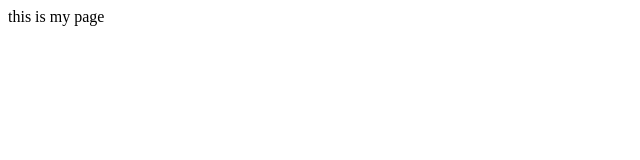
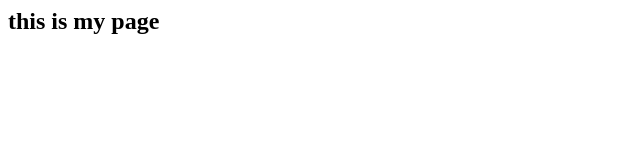
Before and after one commit to 15151810171/xuezi, a plain HTML site: page index.html in a window 1280 px wide. Shown: the whole page, without its empty margins (0-640 px from the left). Drawn offline with Linux system fonts and the light colour scheme.

Commit message:
为欢迎词添加H2

```diff
--- a/index.html
+++ b/index.html
@@ -1,7 +1,7 @@
 <html>
  <body>
 
-    this  is  my page
+    <h2>this  is  my page</h2>
 
  <body>
 
```
